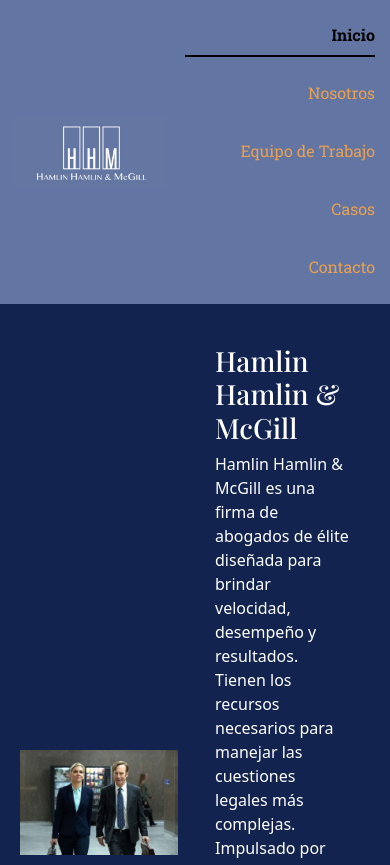
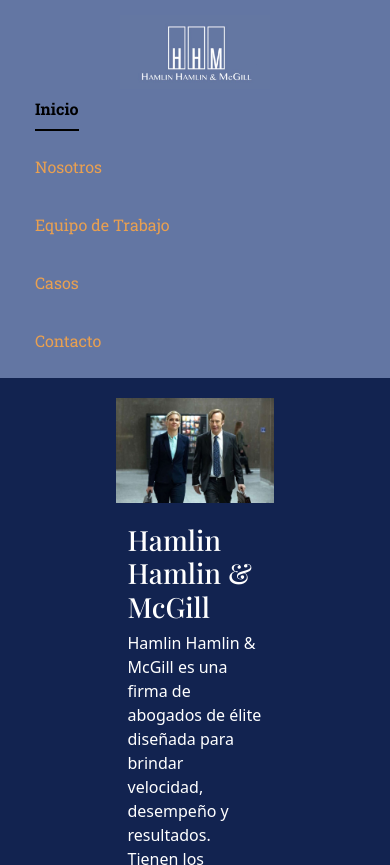
Before and after one commit to romiazcarate/coderDesarrolloWeb, a plain HTML site: page index.html in a window 390 px wide. Shown: the top 865 px of the page. Drawn offline with nearby package versions, Linux system fonts and the light colour scheme; a web font is replaced by a local one.

Commit message:
modifique el logo, y cambie el estilo de las medias queris para mobile

```diff
--- a/css/style.css
+++ b/css/style.css
@@ -173,6 +173,7 @@
     nav ul {
         flex-direction: column;
         gap: 10px;
+        align-items: start; /* Alineamos los items a la izuiqeda */
     }
 
     .video {
@@ -185,6 +186,29 @@
 
     .footer__bottom {
         grid-column: 1;
+    }
+    /* Le añadimos un div al logo para poder centrarlo cuando esta responsive */
+    .container-logo{
+        width: 100%;
+        display: flex;
+        flex-direction: column;
+        align-items: center;
+        justify-content: center;
+    }
+    /* Alineamos el header en colum y ajustamos los item a la izuiqeda */
+    .header{
+        flex-direction: column;
+        align-items: start;
+    }
+    /* .header__nav{
+        display: none;
+    } */
+
+
+}
+@media (max-width: 576px) {
+   .contenido{
+    flex-direction: column;
     }
 }
 
--- a/index.html
+++ b/index.html
@@ -18,7 +18,9 @@
     <body>
         <header>
             <div class="header">
-                <img src="./img/logo.jpg" alt="Logo" class="logo">
+                <div class="container-logo">
+                    <img src="./img/logo.jpg" alt="Logo" class="logo">
+                </div>
                 <nav class="header__nav">
                      <ul class="nav nav-underline">
                         <li class="nav-item">
```
Also changed, not shown: pages/equipoDeTrabajo.html (+4 -4 lines).
